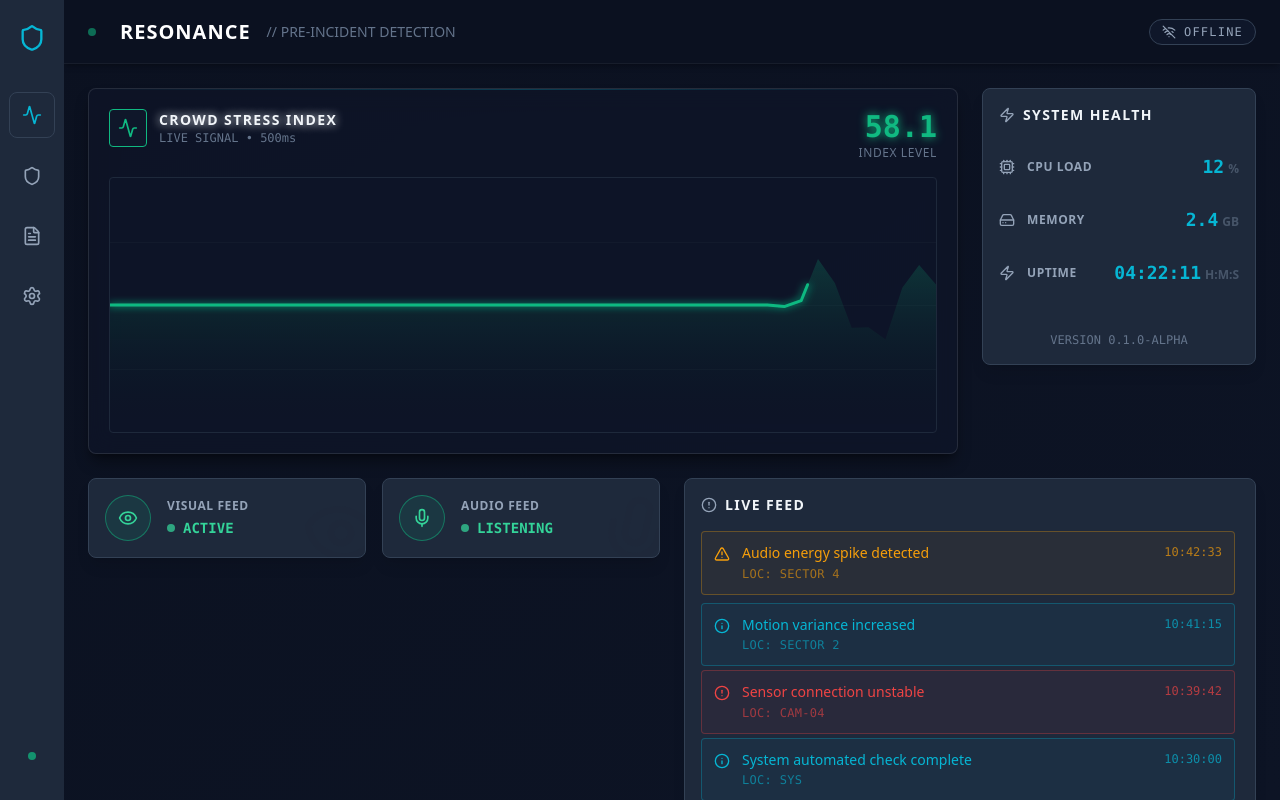
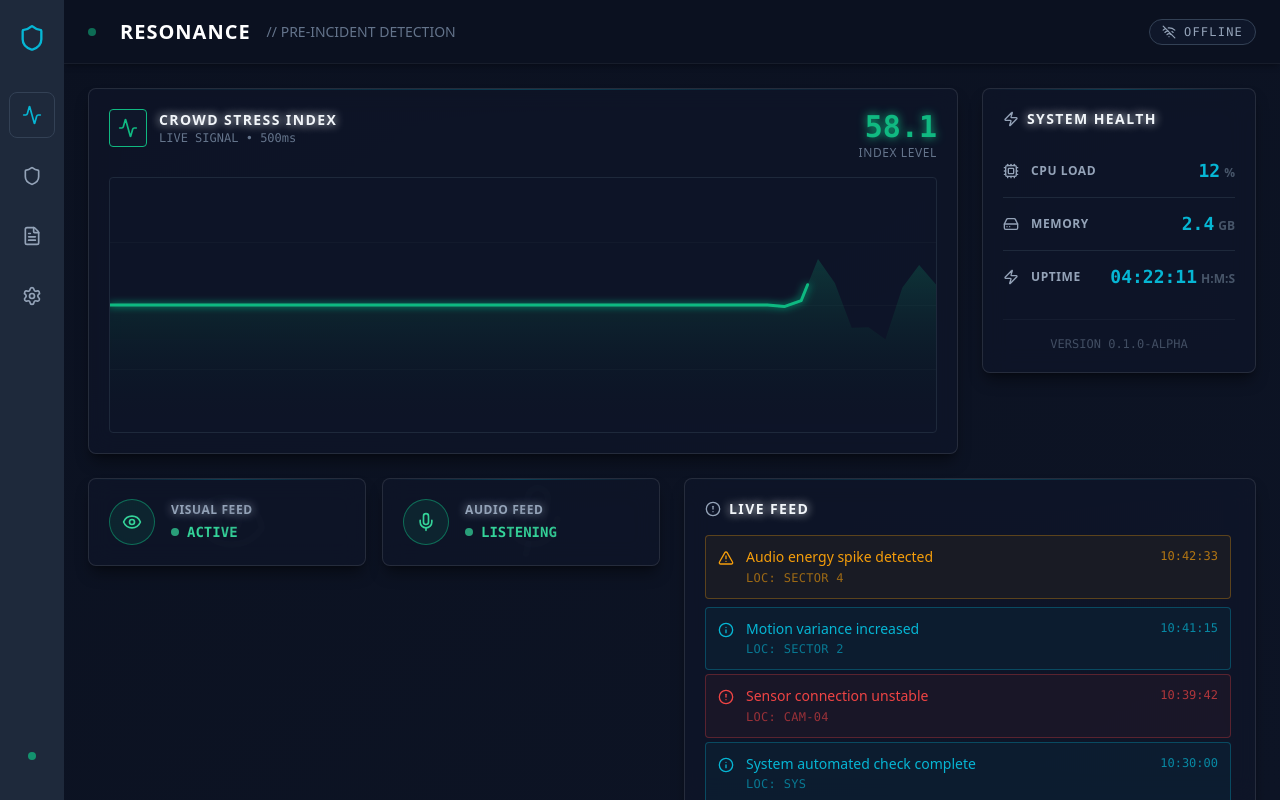
Before and after one commit to Rexy-5097/RESONANCE, a React (Vite) app: page / in a window 1280 px wide. Built offline with nearby package versions, Linux system fonts and the light colour scheme.

Commit message:
refactor: migrate dashboard panels to CyberCard containers

```diff
--- a/src/components/dashboard/AlertFeed.jsx
+++ b/src/components/dashboard/AlertFeed.jsx
@@ -1,5 +1,6 @@
 import React from 'react';
 import { AlertTriangle, AlertCircle, Info } from 'lucide-react';
+import CyberCard from '../ui/CyberCard';
 
 const mockAlerts = [
     { id: 1, type: 'warn', message: 'Audio energy spike detected', time: '10:42:33', loc: 'Sector 4' },
@@ -39,19 +40,19 @@ const AlertItem = ({ alert }) => {
 
 const AlertFeed = () => {
     return (
-        <div className="bg-safety-panel border border-slate-700 rounded-lg p-4 flex flex-col h-full overflow-hidden shadow-lg">
-            <h3 className="text-slate-100 font-bold uppercase tracking-widest text-sm mb-4 flex items-center gap-2">
+        <CyberCard className="flex flex-col h-full">
+            <h3 className="text-slate-100 font-bold uppercase tracking-widest text-sm mb-4 flex items-center gap-2 glow-text">
                 <AlertCircle size={16} className="text-slate-400" />
                 Live Feed
             </h3>
-            <div className="flex-1 overflow-y-auto pr-1 space-y-1">
+            <div className="flex-1 overflow-y-auto pr-1 space-y-1 custom-scrollbar">
                 {mockAlerts.map(alert => (
                     <AlertItem key={alert.id} alert={alert} />
                 ))}
                 {/* Gradient fade at bottom */}
                 <div className="h-4" />
             </div>
-        </div>
+        </CyberCard>
     );
 };
 
--- a/src/components/dashboard/SensorStatus.jsx
+++ b/src/components/dashboard/SensorStatus.jsx
@@ -1,21 +1,22 @@
 import React from 'react';
 import { Eye, Mic, Wifi } from 'lucide-react';
 import clsx from 'clsx';
+import CyberCard from '../ui/CyberCard';
 
 const StatusCard = ({ icon: Icon, label, status, type }) => {
     const isOk = status === 'ACTIVE' || status === 'LISTENING';
 
     return (
-        <div className="bg-safety-panel border border-slate-700 rounded-lg p-4 flex items-center justify-between shadow-lg relative overflow-hidden group">
+        <CyberCard className="flex items-center justify-between group">
             <div className="flex items-center gap-4 z-10">
                 <div className={clsx(
-                    "p-3 rounded-full border",
+                    "p-3 rounded-full border transition-colors duration-300",
                     isOk ? "bg-emerald-500/10 border-emerald-500/50 text-emerald-400" : "bg-red-500/10 border-red-500/50 text-red-400"
                 )}>
                     <Icon size={20} />
                 </div>
                 <div>
-                    <h4 className="text-slate-400 text-xs font-bold uppercase tracking-wider">{label}</h4>
+                    <h4 className="text-slate-400 text-xs font-bold uppercase tracking-wider glow-text">{label}</h4>
                     <div className="flex items-center gap-2 mt-1">
                         <div className={clsx("w-2 h-2 rounded-full", isOk ? "bg-emerald-400 animate-pulse" : "bg-red-400")} />
                         <span className={clsx("font-mono font-bold text-sm", isOk ? "text-emerald-400" : "text-red-400")}>
@@ -25,8 +26,8 @@ const StatusCard = ({ icon: Icon, label, status, type }) => {
                 </div>
             </div>
             {/* Decorative BG Icon */}
-            <Icon className="absolute -right-4 -bottom-4 text-slate-800/50 transform rotate-12 group-hover:scale-110 transition-transform duration-500" size={80} />
-        </div>
+            <Icon className="absolute -right-4 -bottom-4 text-slate-800/10 transform rotate-12 group-hover:scale-110 transition-transform duration-500" size={80} />
+        </CyberCard>
     );
 };
 
--- a/src/components/dashboard/SystemHealth.jsx
+++ b/src/components/dashboard/SystemHealth.jsx
@@ -1,5 +1,6 @@
 import React from 'react';
 import { Cpu, HardDrive, Zap } from 'lucide-react';
+import CyberCard from '../ui/CyberCard';
 
 const MetricRow = ({ label, value, unit, icon: Icon }) => (
     <div className="flex items-center justify-between py-3 border-b border-slate-800 last:border-0">
@@ -16,8 +17,8 @@ const MetricRow = ({ label, value, unit, icon: Icon }) => (
 
 const SystemHealth = () => {
     return (
-        <div className="bg-safety-panel border border-slate-700 rounded-lg p-4 shadow-lg">
-            <h3 className="text-slate-100 font-bold uppercase tracking-widest text-sm mb-4 flex items-center gap-2">
+        <CyberCard>
+            <h3 className="text-slate-100 font-bold uppercase tracking-widest text-sm mb-4 flex items-center gap-2 glow-text">
                 <Zap size={16} className="text-slate-400" />
                 System Health
             </h3>
@@ -28,12 +29,12 @@ const SystemHealth = () => {
                 <MetricRow label="Uptime" value="04:22:11" unit="H:M:S" icon={Zap} />
             </div>
 
-            <div className="mt-4 pt-4 border-t border-slate-800">
-                <div className="text-xs text-slate-500 font-mono text-center">
+            <div className="mt-4 pt-4 border-t border-slate-800/50">
+                <div className="text-xs text-slate-500 font-mono text-center opacity-60">
                     VERSION 0.1.0-ALPHA
                 </div>
             </div>
-        </div>
+        </CyberCard>
     );
 };
 
```
